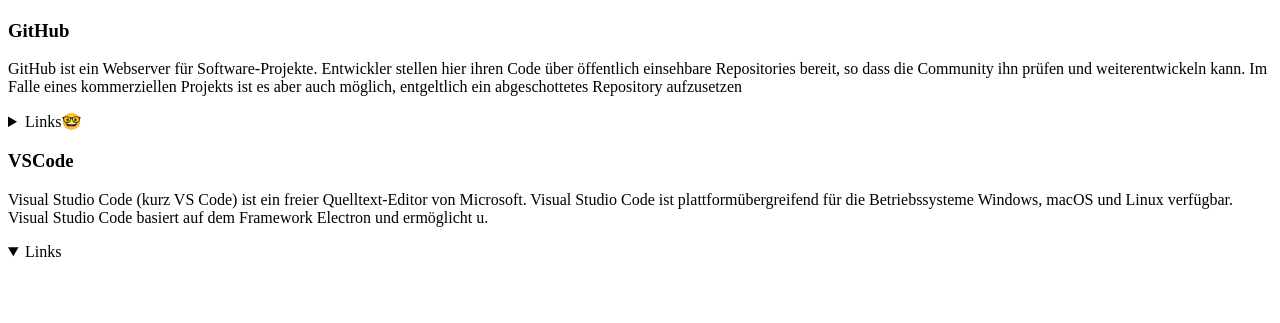
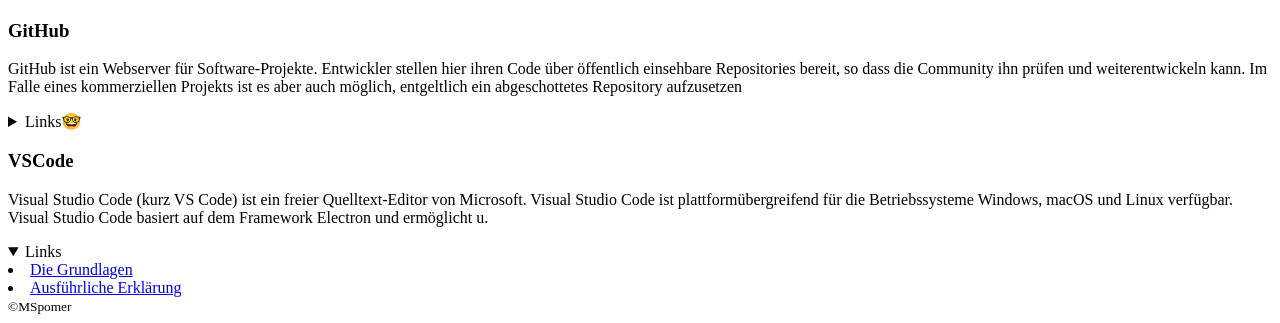
Before and after one commit to MariusS94/html-basics, a plain HTML site: page index.html in a window 1280 px wide. Both pictures are taken after a click on the heading "Links". Shown: the part 482-805 px from the top of the page. Drawn offline with Linux system fonts and the light colour scheme.

Commit message:
add some things

```diff
--- a/index.html
+++ b/index.html
@@ -1,6 +1,7 @@
 <!DOCTYPE html>
 <html lang="en">
   <head>
+    <link rel="icon" href="/favicon/beer_drink_icon_146801.ico" />
     <meta charset="UTF-8" />
     <meta name="viewport" content="width=, initial-scale=1.0" />
     <title>hallo hallo</title>
@@ -16,6 +17,7 @@
           <li><a href="#github">GitHub</a></li>
           <li><a href="#vscode">VSCode</a></li>
         </ul>
+      </nav>
       <img
         src="https://thumbs.dreamstime.com/b/computerarbeit-30954857.jpg"
         alt="person arbeiet an PC"
@@ -26,8 +28,8 @@
           GitHub ist ein Webserver für Software-Projekte. Entwickler stellen
           hier ihren Code über öffentlich einsehbare Repositories bereit, so
           dass die Community ihn prüfen und weiterentwickeln kann. Im Falle
-            eines kommerziellen Projekts ist es aber auch möglich, entgeltlich
-            ein abgeschottetes Repository aufzusetzen
+          eines kommerziellen Projekts ist es aber auch möglich, entgeltlich ein
+          abgeschottetes Repository aufzusetzen
         </p>
         <details>
           <summary>Links🤓</summary>
@@ -46,18 +48,32 @@
         <h3>VSCode</h3>
         <p></p>
         <p>
-            Visual Studio Code (kurz VS Code) ist ein freier Quelltext-Editor
-            von Microsoft. Visual Studio Code ist plattformübergreifend für die
-            Betriebssysteme Windows, macOS und Linux verfügbar. Visual Studio
-            Code basiert auf dem Framework Electron und ermöglicht u.
+          Visual Studio Code (kurz VS Code) ist ein freier Quelltext-Editor von
+          Microsoft. Visual Studio Code ist plattformübergreifend für die
+          Betriebssysteme Windows, macOS und Linux verfügbar. Visual Studio Code
+          basiert auf dem Framework Electron und ermöglicht u.
         </p>
         <details>
           <summary>
             Links
           </summary>
+          <li>
+            <a
+              href="https://www.microsoft.com/de-de/techwiese/know-how/visual-studio-code-01-die-grundlagen.aspx"
+              >Die Grundlagen</a
+            >
+          </li>
+          <li>
+            <a
+              href="https://windowsunited.de/microsoft-visual-studio-code-wir-erklaeren-die-geniale-entwicklerumgebung/"
+              >Ausführliche Erklärung</a
+            >
+          </li>
         </details>
       </section>
-      </nav>
+      <footer>
+        <small>©MSpomer</small>
+      </footer>
     </main>
   </body>
 </html>
```
Also changed, not shown: favicon/beer_drink_icon_146801.ico (added). Lines whose indentation alone changed are shown as unchanged.
